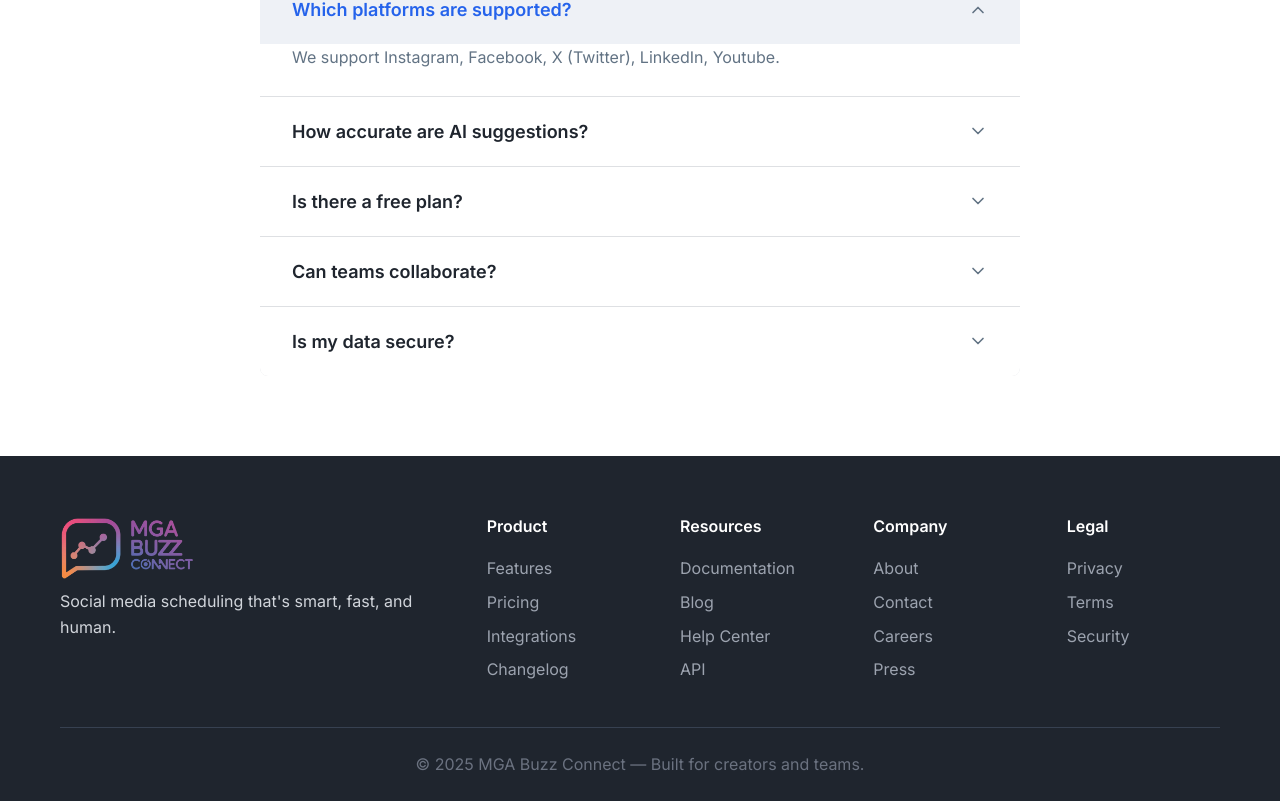
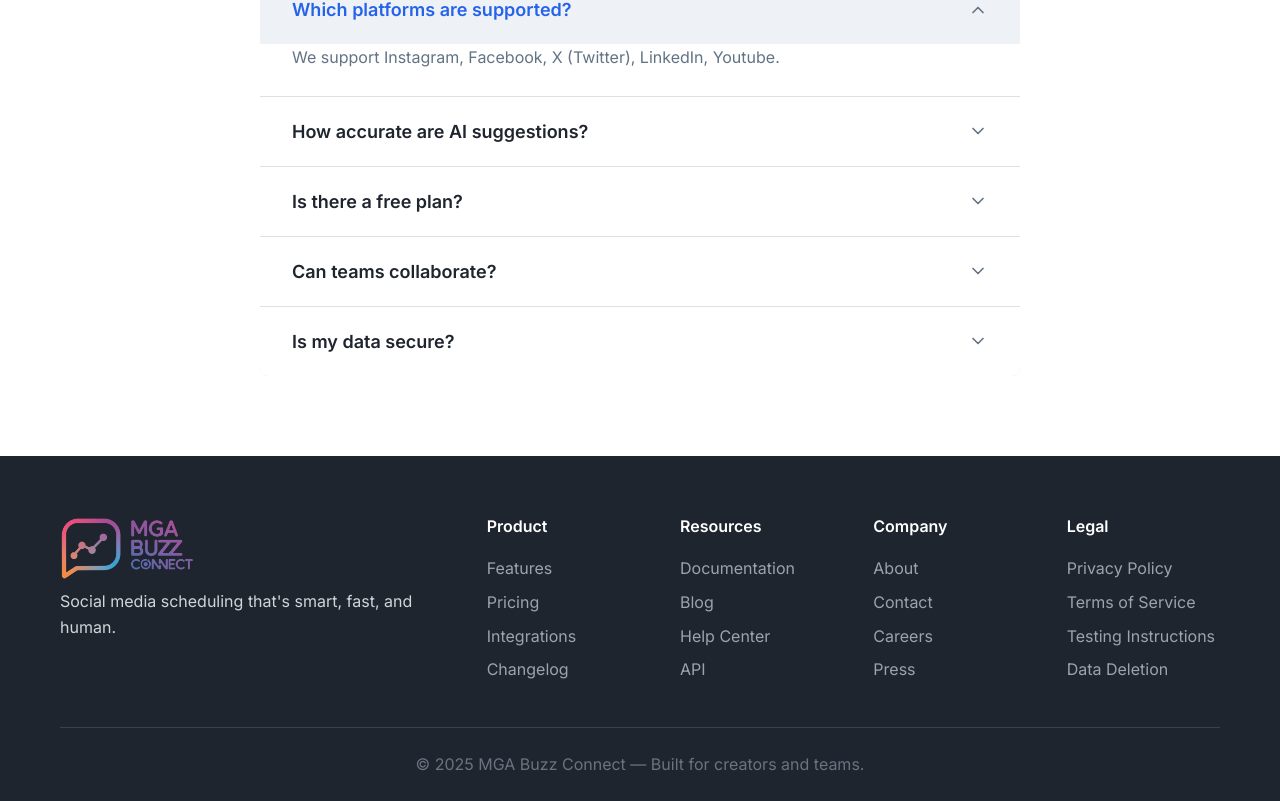
Before and after one commit to Saffotech/Buzz-Connect-Frontend, a React (Create React App) app: page /home in a window 1280 px wide. Shown: the part 3387-4188 px from the top of the page. Built offline with nearby package versions, Linux system fonts and the light colour scheme.

Commit message:
Updated Privacy Policy

```diff
--- a/src/pages/Home/Home.js
+++ b/src/pages/Home/Home.js
@@ -824,9 +824,10 @@ const Home = () => {
 
               <div className="mga-link-group">
                 <h4>Legal</h4>
-                <a href="#mga-privacy">Privacy</a>
-                <a href="#mga-terms">Terms</a>
-                <a href="#mga-security">Security</a>
+                <a href="/privacy-policy">Privacy Policy</a>
+                <a href="/terms-of-service">Terms of Service</a>
+                <a href="/testing-instructions">Testing Instructions</a>
+                <a href="/data-deletion-policy">Data Deletion</a>
               </div>
             </div>
           </div>
```
